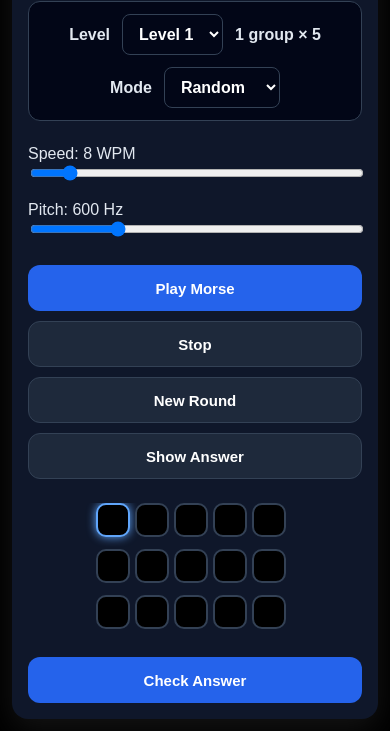
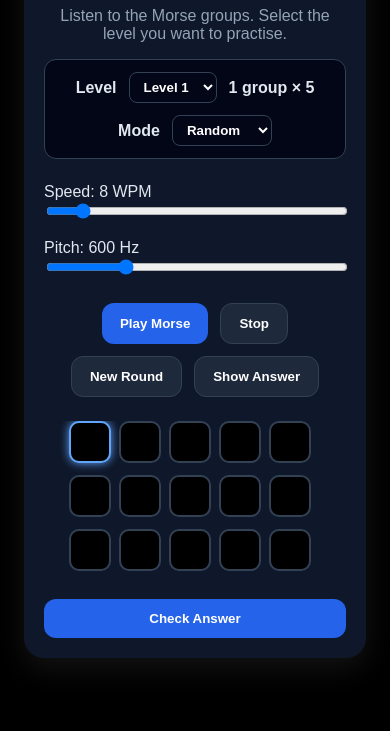
Before and after one commit to junHao27/Morse-Code-Worldle-Game-, a plain HTML site: page index.html in a window 390 px wide. Shown: the part 126-857 px from the top of the page. Drawn offline with Linux system fonts and the light colour scheme.

Commit message:
CSS update

```diff
--- a/index.html
+++ b/index.html
@@ -13,20 +13,20 @@
       min-height: 100vh;
       margin: 0;
       display: flex;
-      align-items: flex-start;
+      align-items: center;
       justify-content: center;
       background: #000000;
       color: #ffffff;
       font-family: Arial, sans-serif;
-      padding: 12px;
+      padding: 24px;
     }
 
     .card {
       width: 100%;
-      max-width: 1100px;
+      max-width: 2000px;
       background: #0f172a;
       border-radius: 20px;
-      padding: 24px;
+      padding: 32px;
       box-shadow: 0 10px 30px rgba(255, 255, 255, 0.08);
       text-align: center;
     }
@@ -61,8 +61,7 @@
       color: white;
       border: 1px solid #334155;
       border-radius: 8px;
-      padding: 10px 12px;
-      font-size: 16px;
+      padding: 6px 10px;
       font-weight: bold;
     }
 
@@ -80,23 +79,21 @@
     }
 
     .button-row {
-      display: grid;
-      grid-template-columns: repeat(2, minmax(0, 1fr));
-      gap: 10px;
+      display: flex;
+      flex-wrap: wrap;
+      gap: 12px;
+      justify-content: center;
       margin-bottom: 24px;
     }
 
     button {
-      min-height: 46px;
       padding: 12px 18px;
       border-radius: 12px;
       border: none;
       background: #2563eb;
       color: white;
-      font-size: 15px;
       font-weight: bold;
       cursor: pointer;
-      touch-action: manipulation;
     }
 
     button.secondary {
@@ -136,7 +133,7 @@
       font-weight: bold;
       text-transform: uppercase;
       outline: none;
-      caret-color: transparent;
+      caret-color: #ffffff;
       background: #000000;
       border: 2px solid #334155;
       color: #ffffff;
@@ -220,53 +217,21 @@
 
     @media (max-width: 600px) {
       .card {
-        padding: 16px;
-        border-radius: 16px;
-      }
-
-      h1 {
-        font-size: 26px;
+        padding: 20px;
       }
 
       .controls {
         grid-template-columns: 1fr;
       }
 
-      .level-bar {
-        justify-content: center;
-      }
-
-      .button-row {
-        grid-template-columns: 1fr 1fr;
-      }
-
       .group {
-        grid-template-columns: repeat(5, 40px);
-        gap: 6px;
-        margin-right: 8px;
+        grid-template-columns: repeat(5, 42px);
       }
 
       .cell {
-        width: 40px;
-        height: 40px;
+        width: 42px;
+        height: 42px;
         font-size: 20px;
-      }
-    }
-
-    @media (max-width: 390px) {
-      .button-row {
-        grid-template-columns: 1fr;
-      }
-
-      .group {
-        grid-template-columns: repeat(5, 34px);
-        gap: 5px;
-      }
-
-      .cell {
-        width: 34px;
-        height: 34px;
-        font-size: 17px;
       }
     }
   </style>
@@ -581,6 +546,21 @@
           guesses[row][col - 1] = "";
           focusCell(row, col - 1);
         }
+
+        return;
+      }
+
+      if (/^[a-zA-Z0-9]$/.test(key)) {
+        event.preventDefault();
+        guesses[row][col] = key.toUpperCase();
+
+        if (col < totalLength - 1) {
+          focusCell(row, col + 1);
+        } else {
+          renderGrid();
+          const cell = document.querySelector(`.cell[data-row="${row}"][data-col="${col}"]`);
+          if (cell) cell.focus();
+        }
       }
     }
 
```
